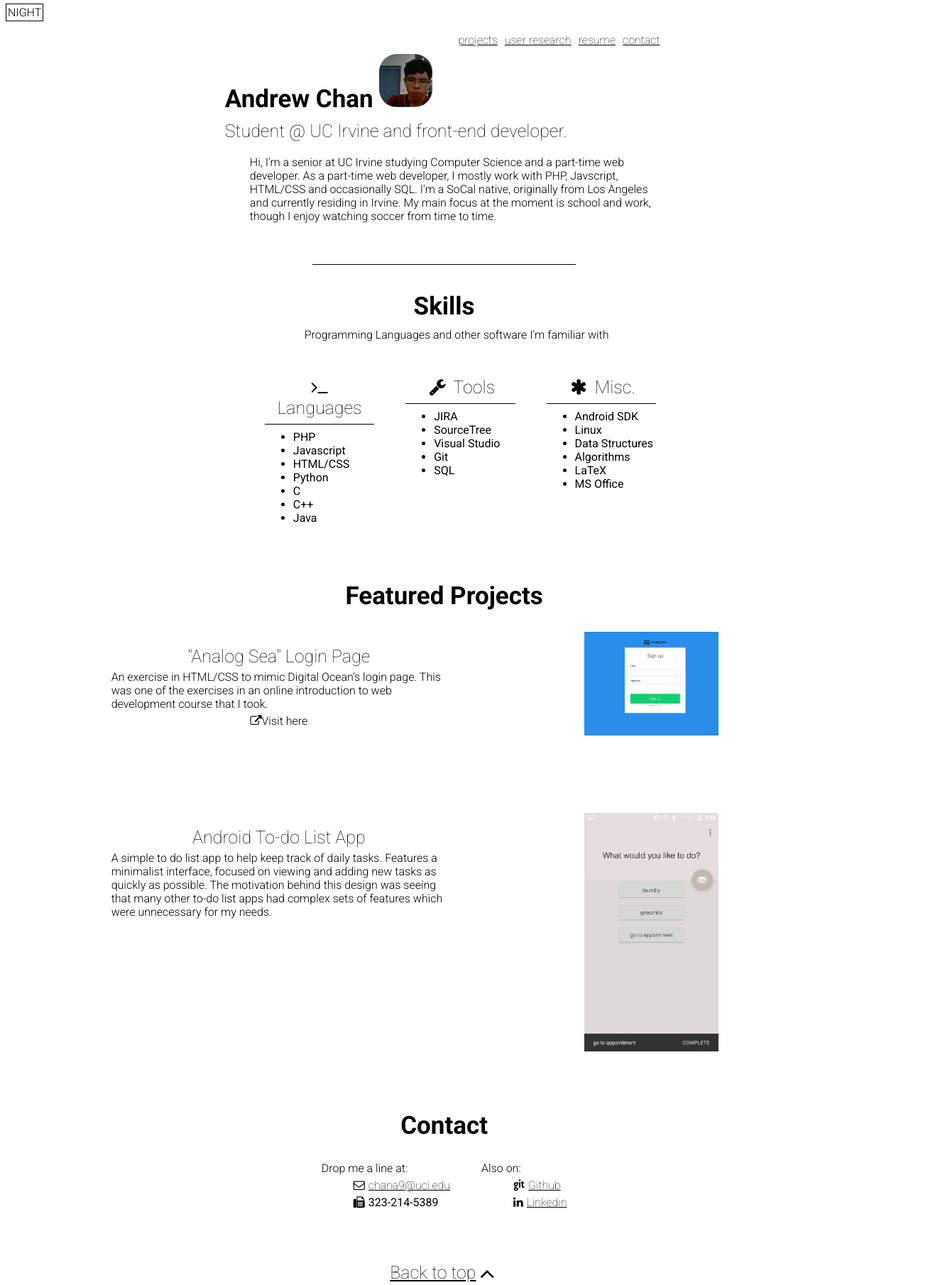
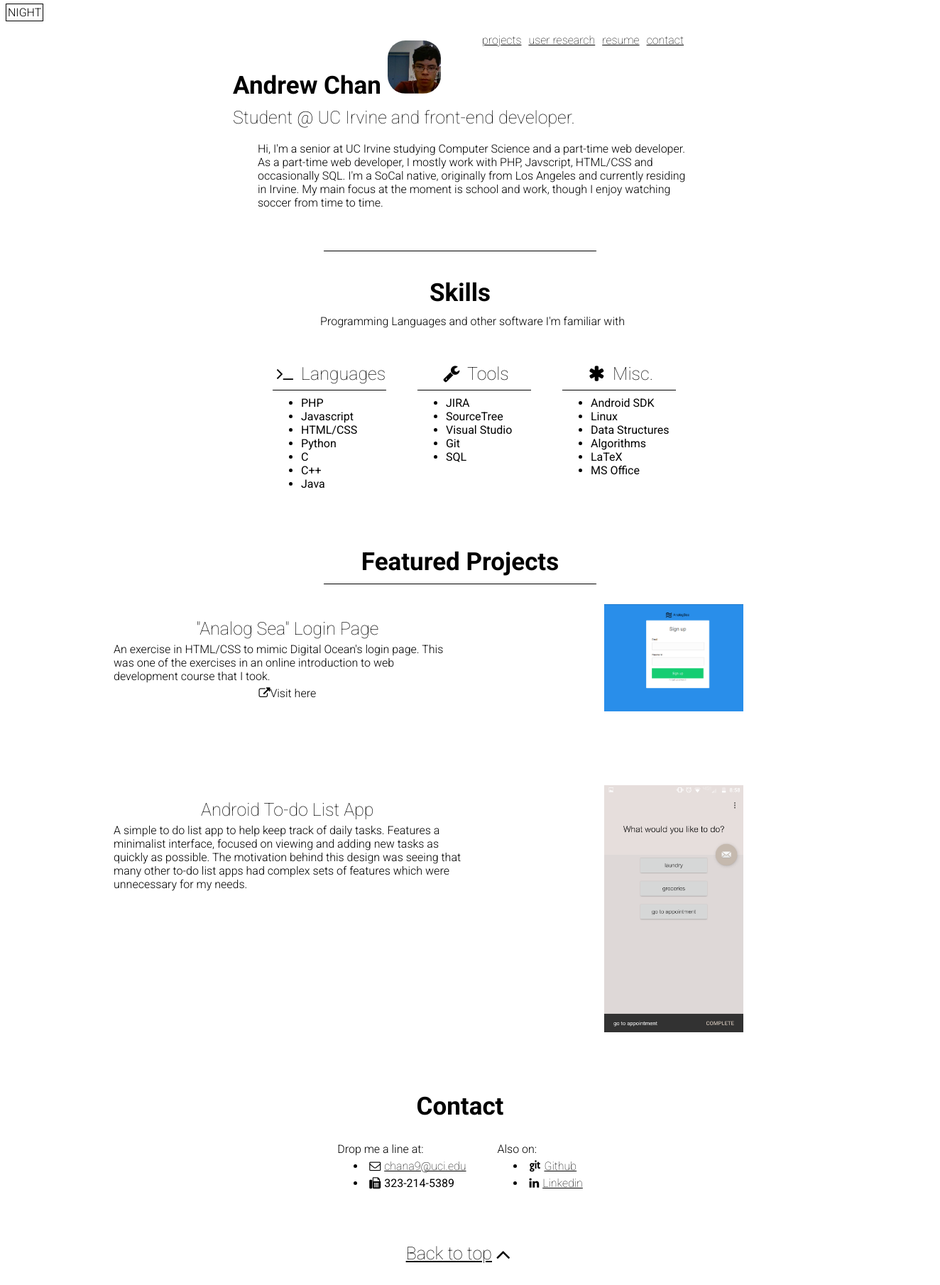
Before and after one commit to weiwuprojects/portfolio, a plain HTML site: page index.html in a window 1280 px wide. Shown: the whole page at 71% size, 1324 px wide, since content can reach past the window. Drawn offline with nearby package versions, Linux system fonts and the light colour scheme.

Commit message:
websites enhancements

```diff
--- a/index.html
+++ b/index.html
@@ -15,12 +15,13 @@
 	<span id="inverse">NIGHT</span>
 	<section>
 		<ul class="right" id="navbar">
-			<li><a href="#contact">contact</a></li>
+			<li><a id="contactTab" href="#contact">contact</a></li>
 			<li><a href="assets/resume.pdf" target="_blank">resume</a></li>
 			<li><a href="summary.html">user research</a></li>
-			<li><a href="#projects">projects</a></li>
+			<li><a id="projectsTab" href="#projects">projects</a></li>
 		</ul>
-		<h1>Andrew Chan <img id="profilepic" src="assets/pic1.jpg"><h1>
+		<h1>Andrew Chan <img id="profilepic" src="assets/pic1.jpg"></h1>
+
 		<h2>Student @ UC Irvine and front-end developer.</h2>
 		<p>Hi, I'm a senior at UC Irvine studying Computer Science and a part-time web developer.
 As a part-time web developer, I mostly work with PHP, Javscript, HTML/CSS and occasionally SQL.  I'm a SoCal native, originally from Los Angeles and currently residing in Irvine. My main focus at the moment is school and work, though I enjoy watching soccer from time to time.</p>
@@ -72,7 +73,8 @@ As a part-time web developer, I mostly work with PHP, Javscript, HTML/CSS and oc
 		</div>
 	</section>
 
-	<h1 class="center">Featured Projects</h1>
+	<h1 class="projects center">Featured Projects</h1>
+	<hr>
 	<div class="container center">
 		<a name="projects"></a>
 
@@ -84,7 +86,7 @@ As a part-time web developer, I mostly work with PHP, Javscript, HTML/CSS and oc
 				</p>
 				<a href="https://weiwuprojects.github.io/AnalogSea/" target="_blank"><i class="fa fa-external-link"><span>Visit here</span></i></a>
 			</div>
-			<img src="assets/analogsea.png">
+			<img class="expand" src="assets/analogsea.png">
 		</div>
 
 		<div class="content full">
@@ -93,13 +95,13 @@ As a part-time web developer, I mostly work with PHP, Javscript, HTML/CSS and oc
 				<p>A simple to do list app to help keep track of daily tasks. Features a minimalist interface, focused on viewing and adding new tasks as quickly as possible.
 				The motivation behind this design was seeing that many other to-do list apps had complex sets of features which were unnecessary for my needs.</p>
 			</div>
-			<img class="appImg" src="assets/screen1.png">
+			<img class="appImg expand" src="assets/screen1.png">
 		</div>
 	</div>
 
 	<section class="center">
 		<a name="contact"></a>
-		<h1 class="center">Contact</h1>
+		<h1 class="contacts center">Contact</h1>
 
 		<div class="content">
 			<p>Drop me a line at: </p>
@@ -127,8 +129,9 @@ As a part-time web developer, I mostly work with PHP, Javscript, HTML/CSS and oc
 
 <script>
 
-	$("a").css("color", "#000");
-	$('img').hover(
+
+
+	$('.expand').hover(
 		function() {
 			//get percent
 			var width = $(this).css("width").split("px")[0];
@@ -147,6 +150,7 @@ As a part-time web developer, I mostly work with PHP, Javscript, HTML/CSS and oc
 	$('#inverse').on("click", function(){
 		$("body").removeClass("fadein");
 		if(lightTheme){
+			// $("html").css("background-color", "#F7F8F9");
 			$("body").addClass("fadein");
 			$("body").css("background-color", "#222425");
 			$("body").css("color", "#E6F0F5");
@@ -157,6 +161,7 @@ As a part-time web developer, I mostly work with PHP, Javscript, HTML/CSS and oc
 			lightTheme = false;
 		}
 		else{
+			// $("html").("background-color", "#FFF");
 			$("body").css("background-color", "#FFF");
 			$("body").css("color", "#000");
 			$("a").css("color", "#000");
@@ -168,6 +173,25 @@ As a part-time web developer, I mostly work with PHP, Javscript, HTML/CSS and oc
 
 	});
 
+	$("#return").on('click', function(event) {
+		event.preventDefault();
+		$('html, body').animate({ scrollTop: $("#inverse").offset().top }, 800, function(){
+		});
+	  });
+
+	$("#contactTab").on('click', function(event) {
+		event.preventDefault();
+		$('html, body').animate({ scrollTop: $(".contacts").offset().top }, 800, function(){
+		});
+ 	 });
+
+
+	$("#projectsTab").on('click', function(event) {
+		event.preventDefault();
+		$('html, body').animate({ scrollTop:  $(".projects").offset().top }, 800, function(){
+		});
+ 	 });
+
 	var imagePaths = ["screen1.png", "screen2.png", "screen3.png"];
 	var index = 0;
 	function switchImage(){
@@ -178,6 +202,7 @@ As a part-time web developer, I mostly work with PHP, Javscript, HTML/CSS and oc
 		    $('.appImg').attr("src", 'assets/'+currentFile).fadeIn('slow');
     	});
 	}
+		$("a").css("color", "#000");
 
 	setInterval(switchImage, 5000);
 
--- a/style.css
+++ b/style.css
@@ -1,5 +1,5 @@
 	body {
-		width: 96.5%;
+		width: 100%;
       	font-family: 'Roboto', sans-serif;
 	}
 
@@ -16,6 +16,7 @@
 	h1 {
 		font-size: 35px;
 		margin: 10px 0 10px 0px;
+		white-space: nowrap;
 	}
 
 	h2 {
@@ -60,7 +61,7 @@
 	}
 
 	.contactlist {
-		list-style-type: none;
+		/*list-style-type: none;*/
 		text-align: left;
 	}
 
@@ -123,6 +124,14 @@
 		text-align: center;
 	}
 
+	.content ul {
+		/*list-style-type: circle;*/
+	}
+
+	.content li:hover {
+		margin-left: 10px;
+	}
+
 	.content > hr { width: 100%; }
 
 	#return { width: 100%; }
@@ -156,7 +165,7 @@
 @media only screen and (max-width: 650px) {
 	body { width: 80%; }
     section { width: 85%; }
-    h1 { margin: 20px 0 10px 0; }
+    h1 { margin: 20px 0 10px 0; white-space: nowrap; }
     hr { width: 20%; }
 
 	img {
@@ -179,7 +188,7 @@
 @media only screen and (max-width: 1000px) {
 	body { width: 100%; }
     section { width: 85%; }
-    h1 { margin: 20px 0 10px 0; }
+    h1 { margin: 20px 0 10px 0; white-space: nowrap;}
     hr { width: 20%; }
 	img { width:30%; }
 	span {width: auto;}
```
